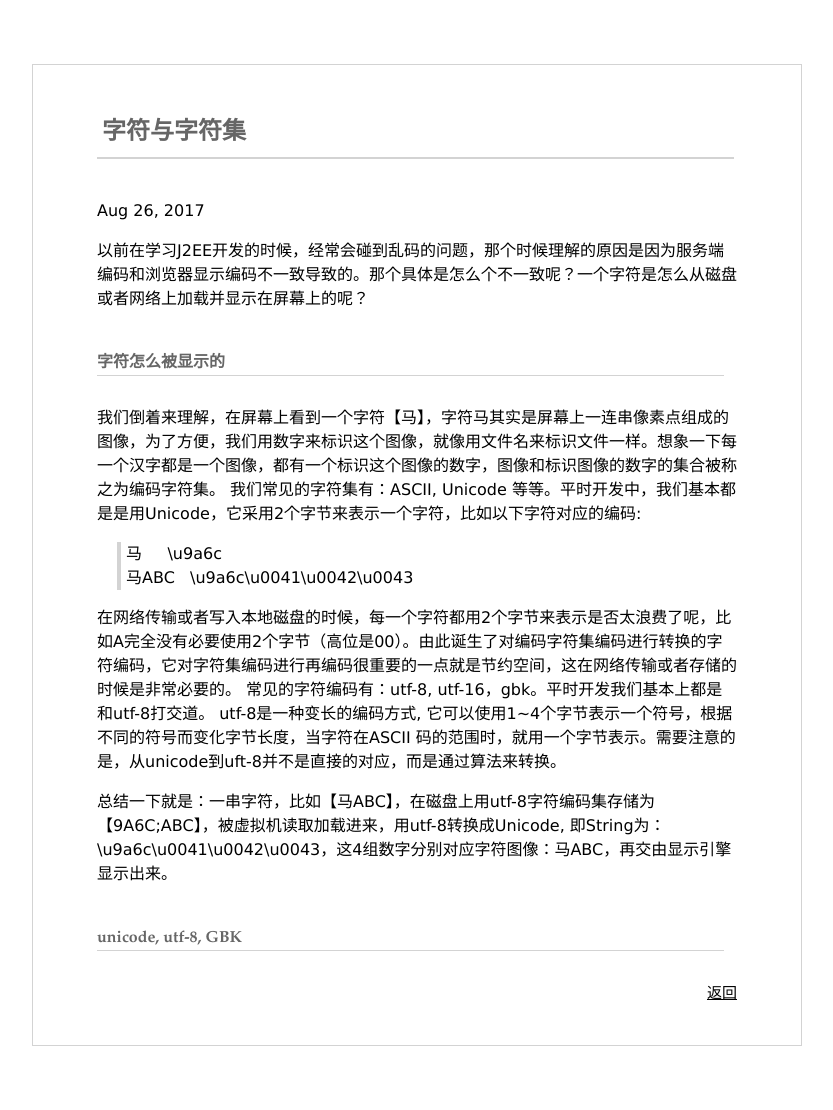
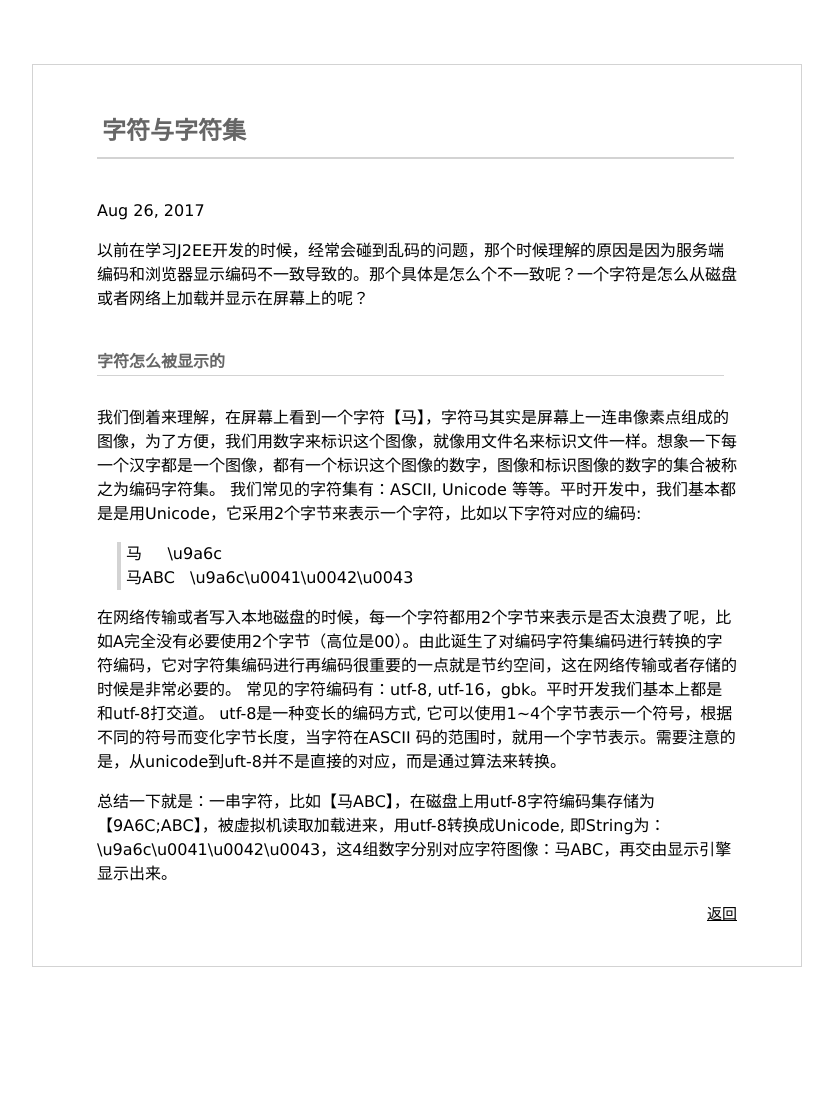
Before and after one commit to chufengma/blog, a Jekyll site: the page built from _posts/2017-08-26-字符与字符集.md, in a window 1280 px wide. Shown: the whole page, without its empty margins (224-1057 px from the left). Built offline with Jekyll 4.4.1, drawn with Linux system fonts in a browser that asks for light colours; our own code applies the rules of GitHub Pages for plain Markdown files; after the commit the page ends 1031 px from its top, so only the background shows below that.

Commit message:
Update 2017-08-26-字符与字符集.md

```diff
--- a/_posts/2017-08-26-字符与字符集.md
+++ b/_posts/2017-08-26-字符与字符集.md
@@ -13,5 +13,3 @@ utf-8是一种变长的编码方式, 它可以使用1~4个字节表示一个符
 码的范围时，就用一个字节表示。需要注意的是，从unicode到uft-8并不是直接的对应，而是通过算法来转换。
 
 总结一下就是：一串字符，比如【马ABC】，在磁盘上用utf-8字符编码集存储为【9A6C;ABC】，被虚拟机读取加载进来，用utf-8转换成Unicode, 即String为：\u9a6c\u0041\u0042\u0043，这4组数字分别对应字符图像：马ABC，再交由显示引擎显示出来。
-
-#### unicode, utf-8, GBK
```
